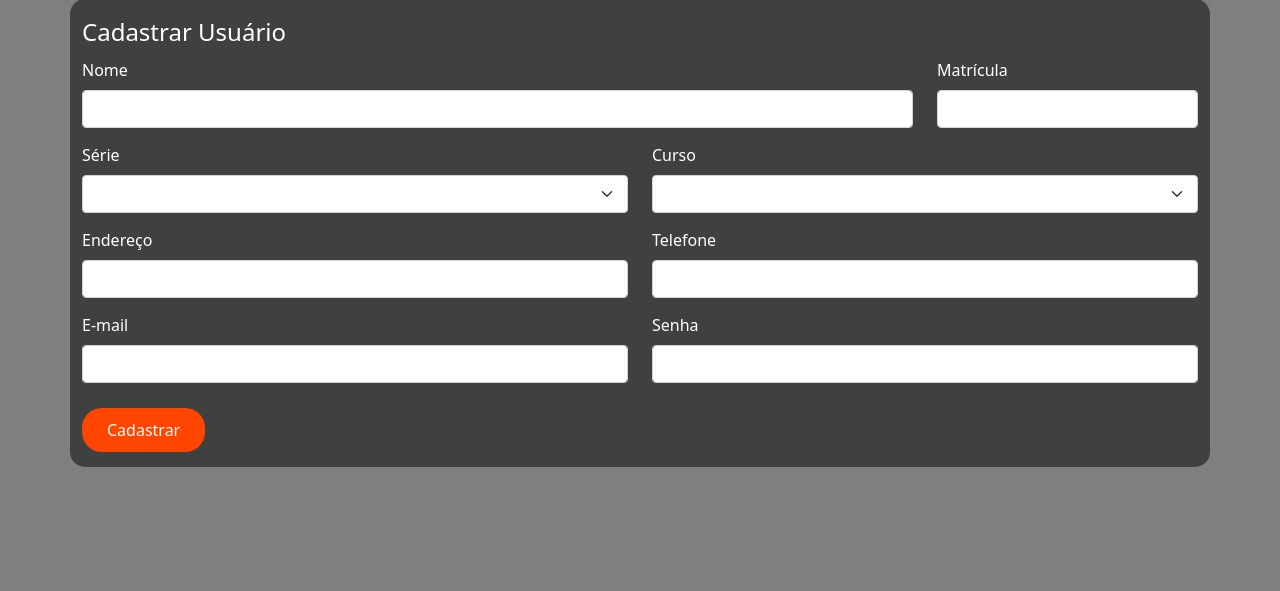
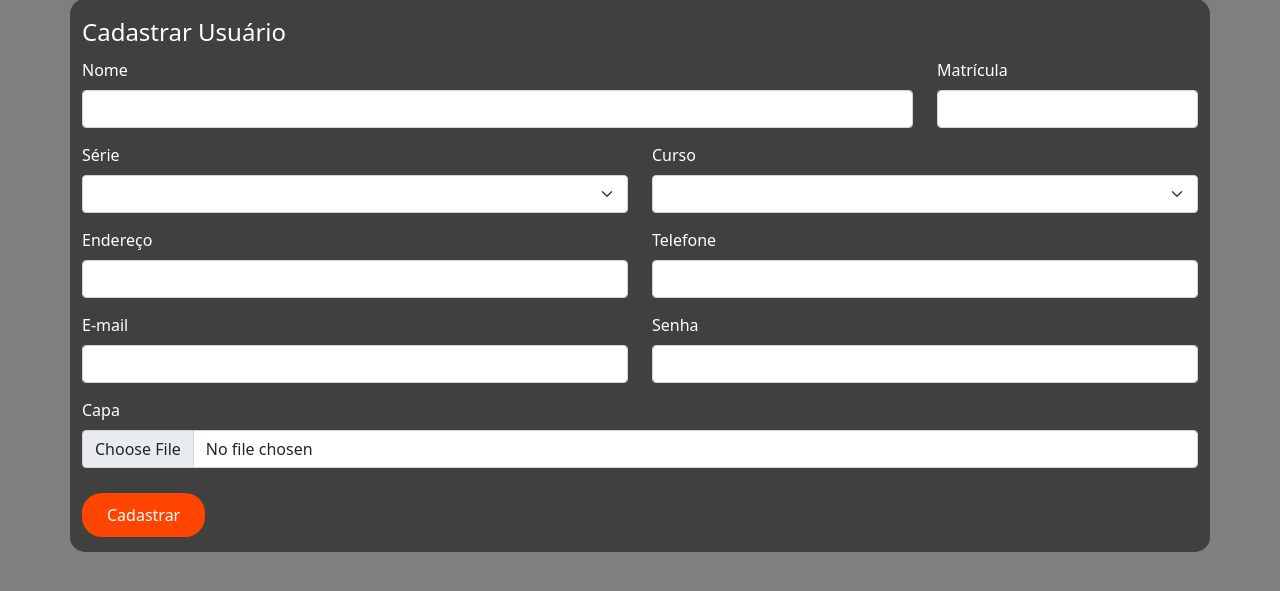
Before and after one commit to PabloKauan-TI/OnLibrary, a PHP site: page /cad_aluno.php in a window 1280 px wide. Shown: the part 102-693 px from the top of the page. Run offline with PHP 8.4, Linux system fonts and the light colour scheme.

Commit message:
upload foto aluno

```diff
--- a/cad_aluno.php
+++ b/cad_aluno.php
@@ -77,8 +77,17 @@
                     $endereco = $_POST["endereco_aluno"];
                     $email = $_POST["email_aluno"];
                     $senha = $_POST["senha_aluno"];
+                    $arquivo = $ $_FILES["imagem_aluno"]["name"];
 
-                    $sql = "INSERT INTO cadaluno (matricula_aluno,nome_aluno, email_aluno, senha_aluno, telefone_aluno, endereco_aluno, curso_aluno, serie_aluno) VALUES('$matricula', '$nome', '$email', '$senha', '$telefone', '$endereco', '$curso', '$serie')";
+                    $extensao = strtolower(pathinfo($arquivo, PATHINFO_EXTENSION));
+
+                    $novo_nome = md5(time()).".".$extensao;
+
+                    $diretorio = "./imagens/";
+
+                    move_uploaded_file($_FILES['imagem_livro']['tmp_name'], $diretorio.$novo_nome);
+
+                    $sql = "INSERT INTO cadaluno (matricula_aluno,nome_aluno, email_aluno, senha_aluno, telefone_aluno, endereco_aluno, curso_aluno, serie_aluno) VALUES('$matricula', '$nome', '$email', '$senha', '$telefone', '$endereco', '$curso', '$serie', '$novo_nome')";
 
                     if ($con->query($sql) === TRUE) {
                         echo "Novo cadastro realizado com sucesso! <br>";
@@ -141,6 +150,12 @@
                             <input type="password" name="senha_aluno" class="form-control" placeholder="">
                         </div>
                     </div>
+                    <div class="row">
+                        <div class="col">
+                            <label for="imagem_aluno" class="form-label">Capa</label>
+                            <input type="file" name="imagem_aluno" class="form-control" placeholder="">
+                        </div>
+                    </div>
                     <button type="submit">Cadastrar</button>
                 </form>
             </fieldset>
```
